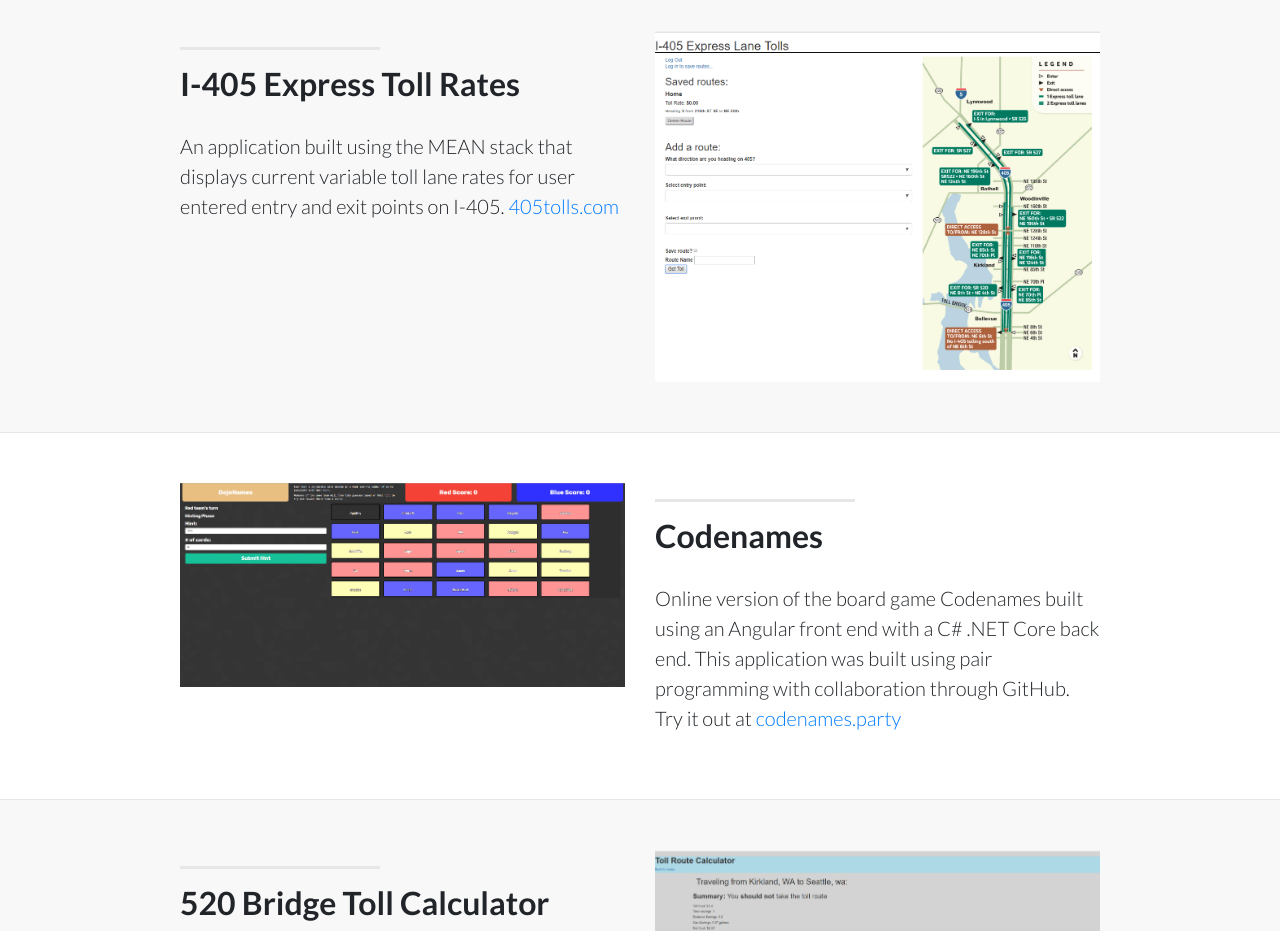
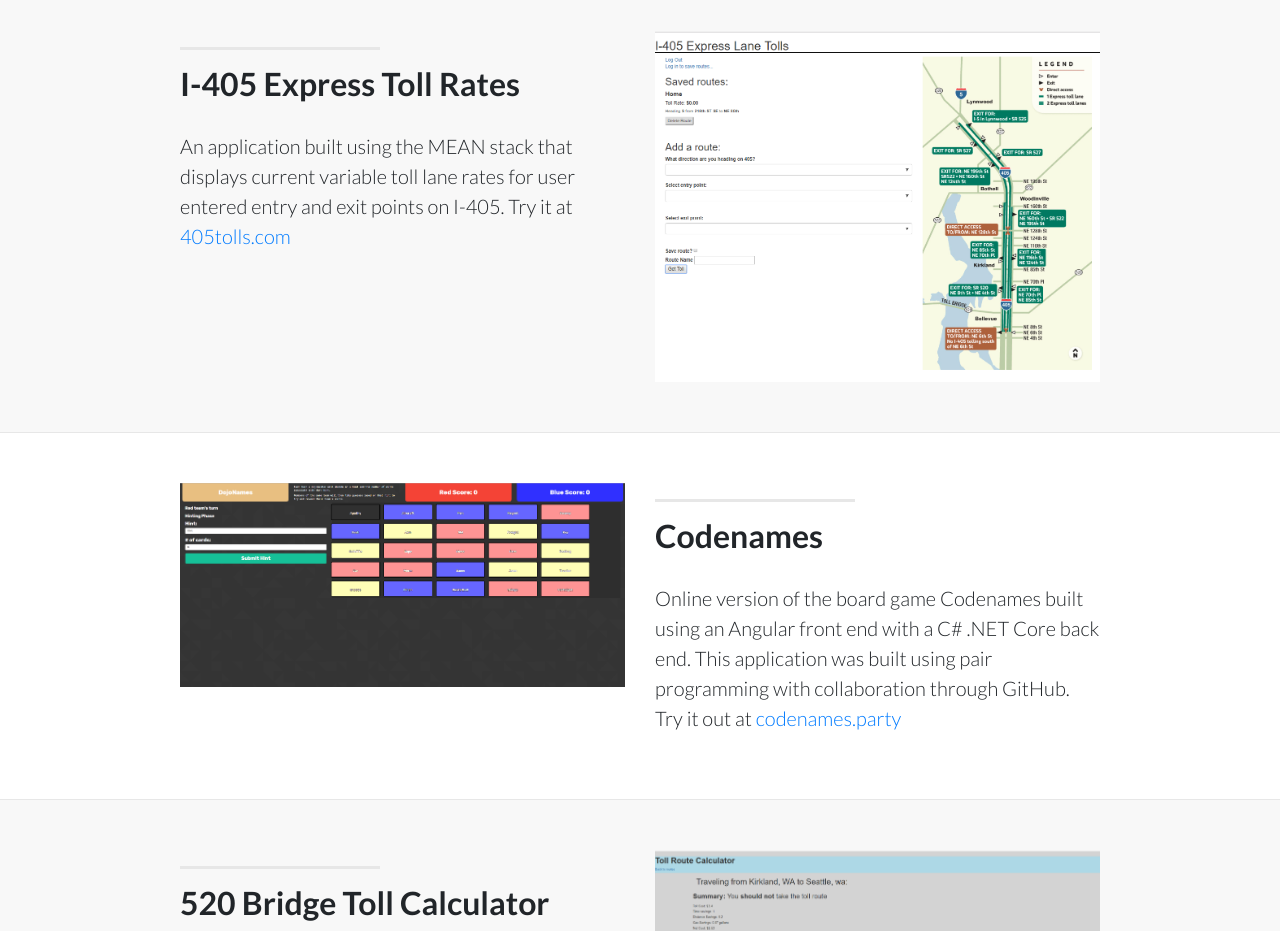
Before and after one commit to MikeBergstrom/Portfolio, a website: page index.html in a window 1280 px wide. Shown: the part 780-1711 px from the top of the page. Drawn offline with Linux system fonts and the light colour scheme.

Commit message:
405 toll fix

```diff
--- a/index.html
+++ b/index.html
@@ -89,7 +89,7 @@
             <hr class="section-heading-spacer">
             <div class="clearfix"></div>
             <h2 class="section-heading">I-405 Express Toll Rates</h2>
-            <p class="lead">An application built using the MEAN stack that displays current variable toll lane rates for user entered entry and exit points on I-405. <a target="_blank" href="http://405tolls.com">405tolls.com</a></p>
+            <p class="lead">An application built using the MEAN stack that displays current variable toll lane rates for user entered entry and exit points on I-405. Try it at <a target="_blank" href="http://405tolls.com">405tolls.com</a></p>
           </div>
           <div class="col-lg-5 mr-auto">
             <img class="img-fluid" src="img/405.png" alt="">
```
